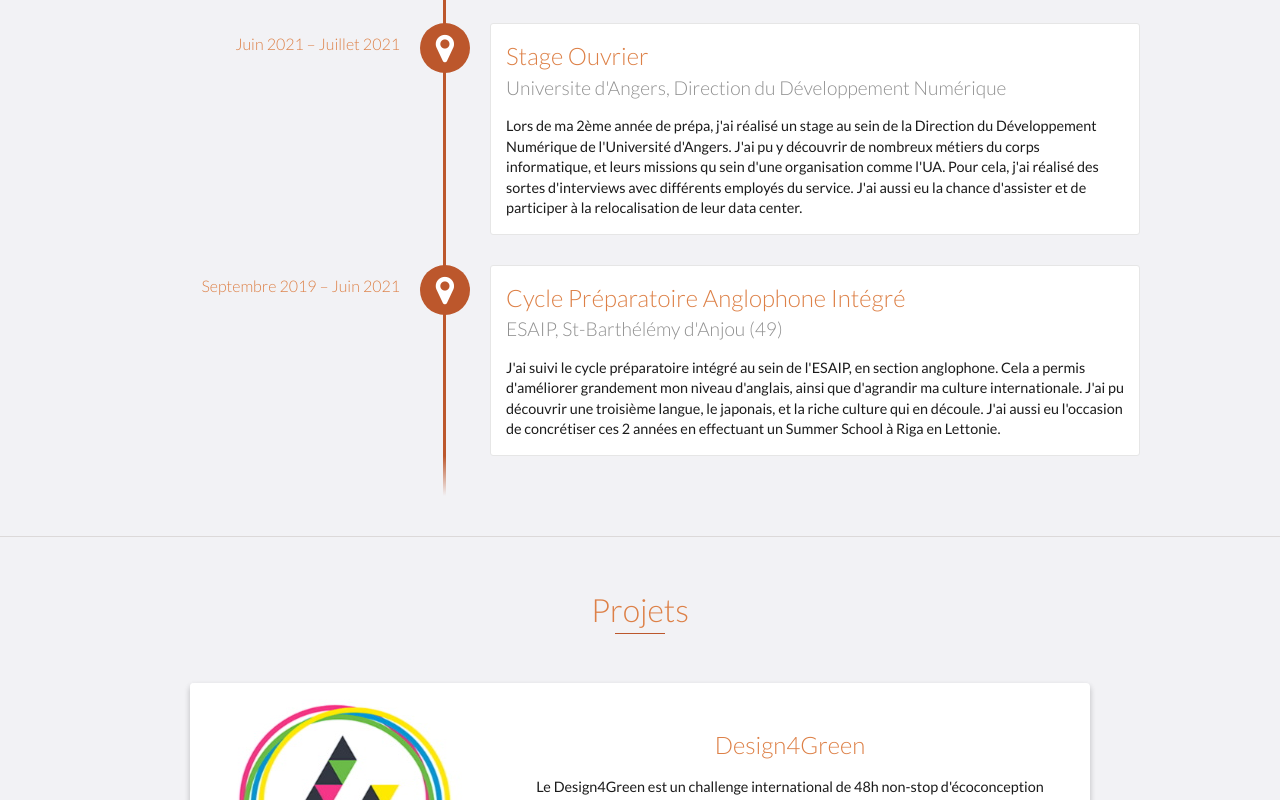
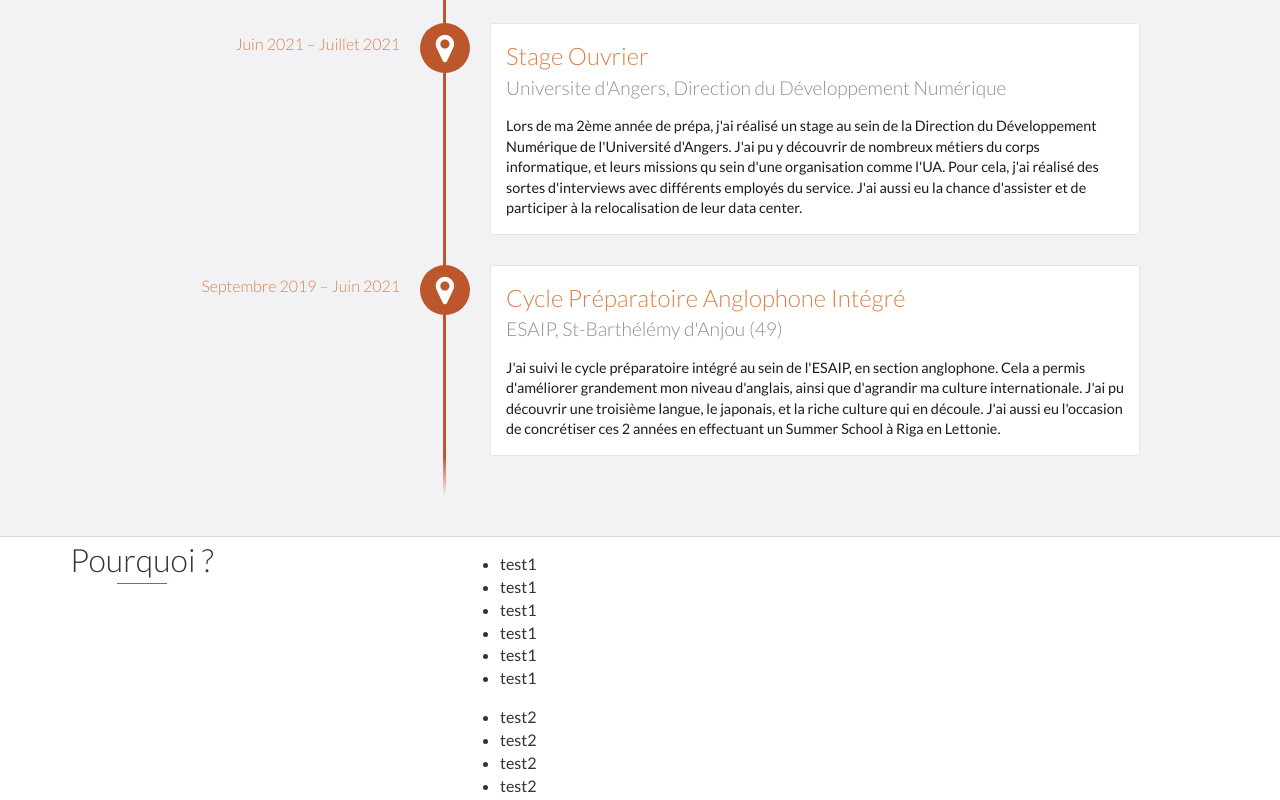
Before and after one commit to Ssilverf0xX/ssilverf0xx.github.io, a website: page index.html in a window 1280 px wide. Shown: the part 2000-2800 px from the top of the page. Drawn offline with nearby package versions, Linux system fonts and the light colour scheme.

Commit message:
reorga + new section

```diff
--- a/index.html
+++ b/index.html
@@ -28,7 +28,10 @@
                 <a href="#about">Qui suis-je ?</a>
             </li>
             <li>
-                <a href="#experience">Éxpériences</a>
+                <a href="#experience">Parcours</a>
+            </li>
+            <li>
+                <a href="#why">Pourquoi ?</a>
             </li>
             <li>
                 <a href="#projects">Projets</a>
@@ -36,7 +39,6 @@
             <li>
                 <a href="#education">Engagements</a>
             </li>
-
             <li>
                 <a href="#skills">Compétences</a>
             </li><!-- pour plus tard
@@ -87,7 +89,7 @@
     <!-- End #about -->
 
     <div id="experience" class="background-alt">
-        <h2 class="heading">Expériences</h2>
+        <h2 class="heading">Parcours</h2>
         <div id="experience-timeline">
             <div data-date="Septembre 2021 – Mai 2023">
                 <h3>Cycle Ingénieur Anglophone, Informatique et Réseaux, Majeure IA</h3>
@@ -148,6 +150,37 @@
     </div>
     <!-- End #experience -->
 
+    <div id="why">
+        <div class="container">
+            <div class="row">
+                <div class="col-md-4">
+                    <h2 class="heading">Pourquoi ?</h2>
+                </div>
+                <div class="col-md-8">
+                    <table>
+                        <ul>
+                            <li>test1</li>
+                            <li>test1</li>
+                            <li>test1</li>
+                            <li>test1</li>
+                            <li>test1</li>
+                            <li>test1</li>
+                        </ul>
+                        <ul>
+                            <li>test2</li>
+                            <li>test2</li>
+                            <li>test2</li>
+                            <li>test2</li>
+                            <li>test2</li>
+                            <li>test2</li>
+                        </ul>
+                    </table>
+
+                </div>
+            </div>
+        </div>
+    </div>
+    <!-- End #why -->
 
     <div id="projects" class="background-alt">
         <h2 class="heading">Projets</h2>
```
